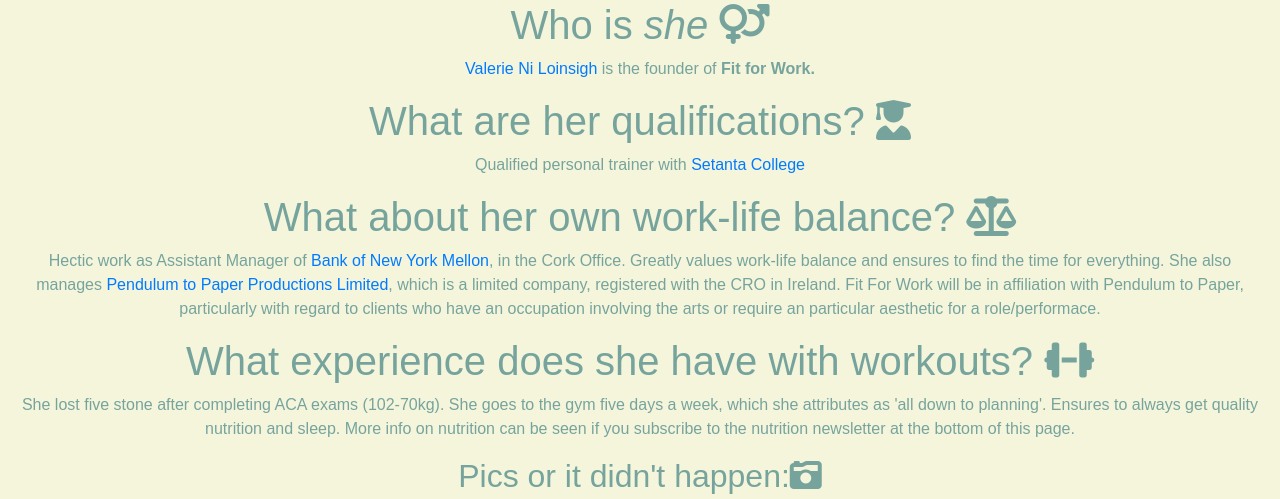
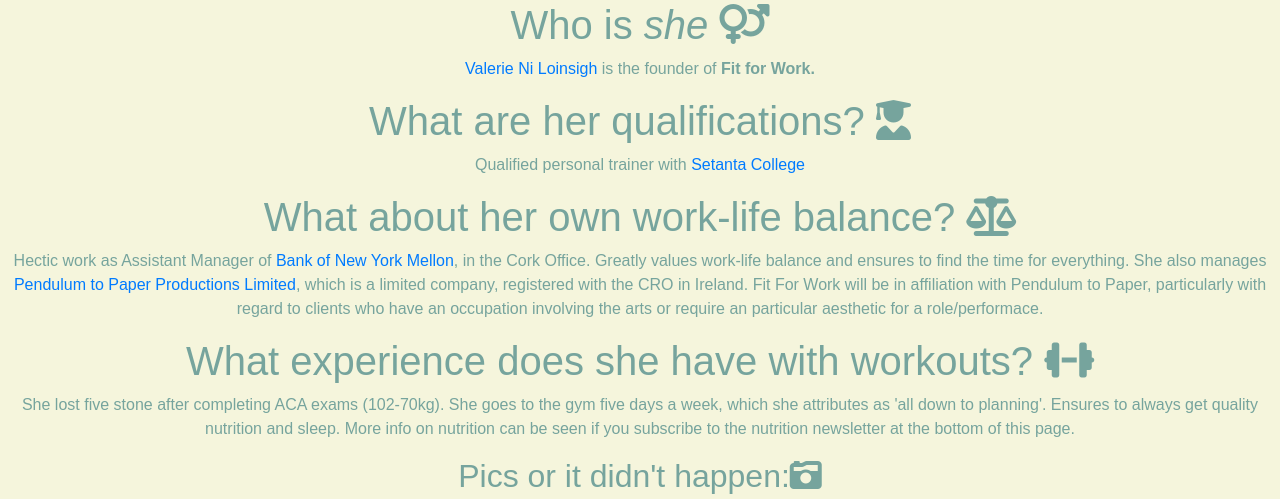
Before and after one commit to valerieniloinsigh31/FitForWork_v1, a Django app: page /founder/ in a window 1280 px wide. Shown: the part 199-698 px from the top of the page. Run offline with Django 3.2, Linux system fonts and the light colour scheme; some libraries are stand-ins or nearby versions; some web fonts are replaced.

Commit message:
Remove container-fluid class from main section of founder page

```diff
--- a/ffw/templates/ffw/founder.html
+++ b/ffw/templates/ffw/founder.html
@@ -9,7 +9,7 @@
 </div>
 {% endblock %}
 {% block content %}
-<div class="container-fluid" style="background-color: beige; padding-top: 200px; text-align: center;">
+<div style="background-color: beige; padding-top: 200px; text-align: center;">
 
 <h1>Who is <em>she</em> <i class="fa-solid fa-venus-mars"></i></h1>
 
```
